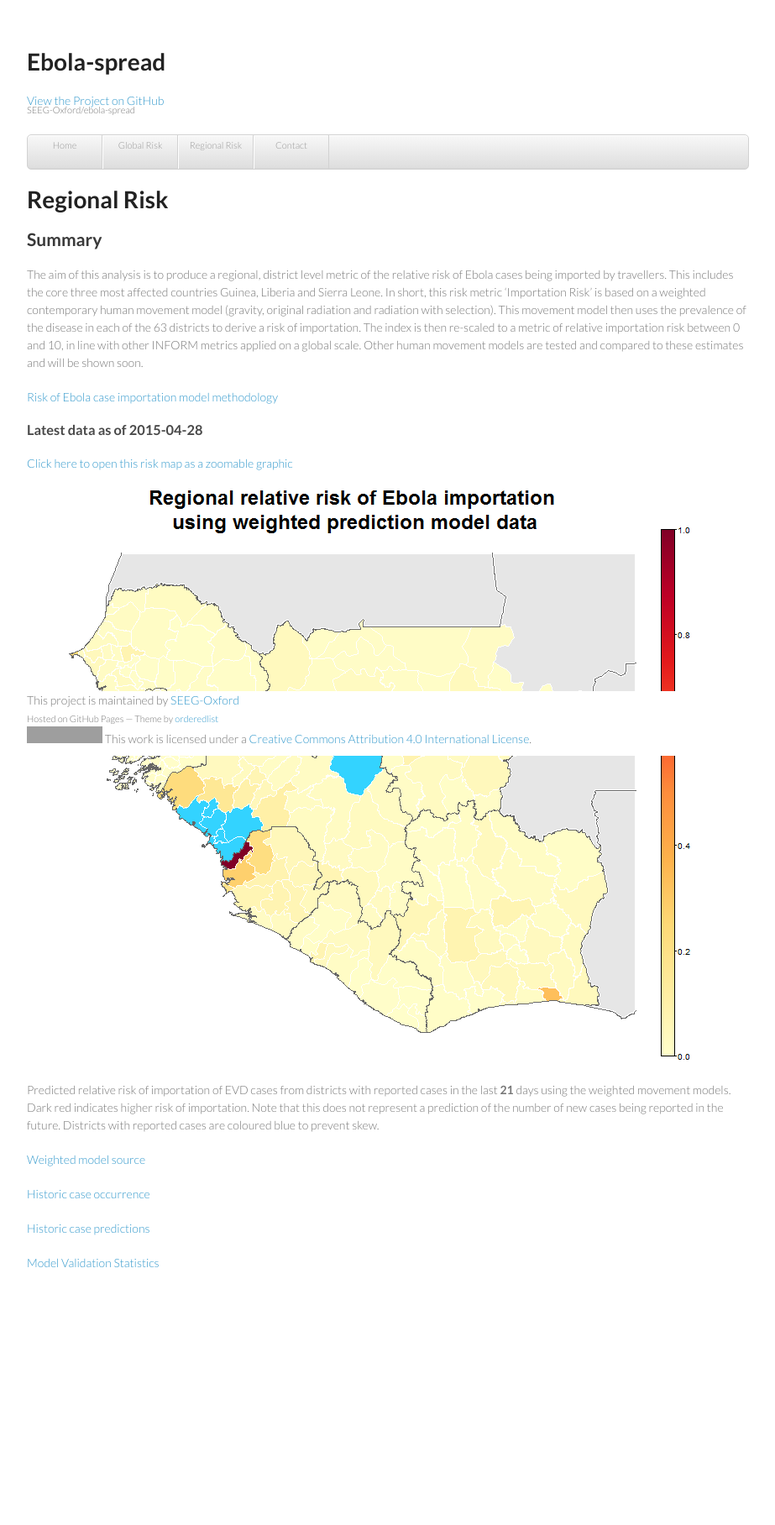
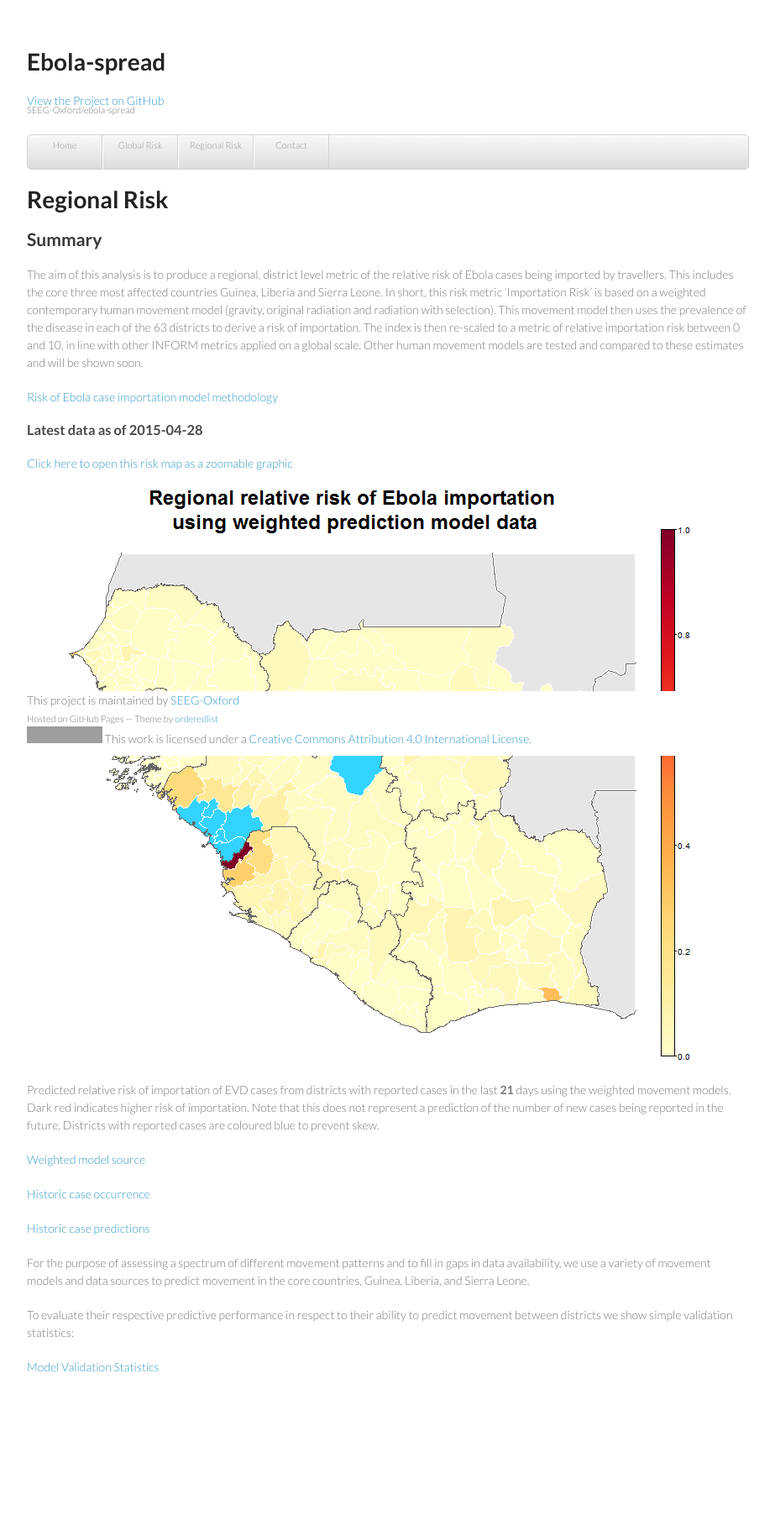
Before and after one commit to SEEG-Oxford/ebola-spread, a Jekyll site: the page built from local-risk.md, in a window 1280 px wide. Shown: the whole page at 84% size, without its empty margins (178-1101 px from the left). Built offline with Jekyll 4.4.1, drawn with Linux system fonts in a browser that asks for light colours; before the commit the page ends 1692 px from its top, so only the background shows below that; grey boxes are pictures that could not be loaded.

Commit message:
Integrated latest changes from Moritz

```diff
--- a/local-risk.md
+++ b/local-risk.md
@@ -26,6 +26,10 @@ Predicted relative risk of importation of EVD cases from districts with reported
 
 [Historic case predictions][Historic-prediction]
 
+For the purpose of assessing a spectrum of different movement patterns and to fill in gaps in data availability, we use a variety of movement models and data sources to predict movement in the core countries, Guinea, Liberia, and Sierra Leone.
+
+To evaluate their respective predictive performance in respect to their ability to predict movement between districts we show simple validation statistics:
+
 [Model Validation Statistics][Validation-statistics]
 
 [Weighted-source]: http://seeg-oxford.github.io/ebola-spread/local-risk-weightings
```
